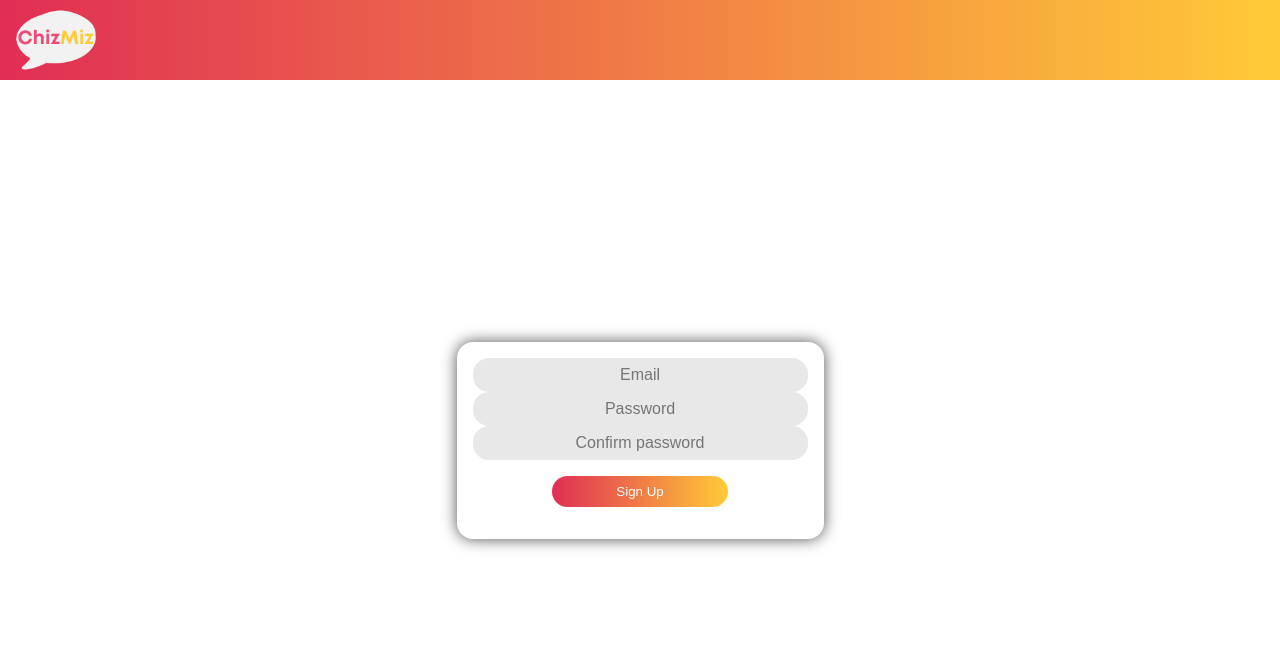
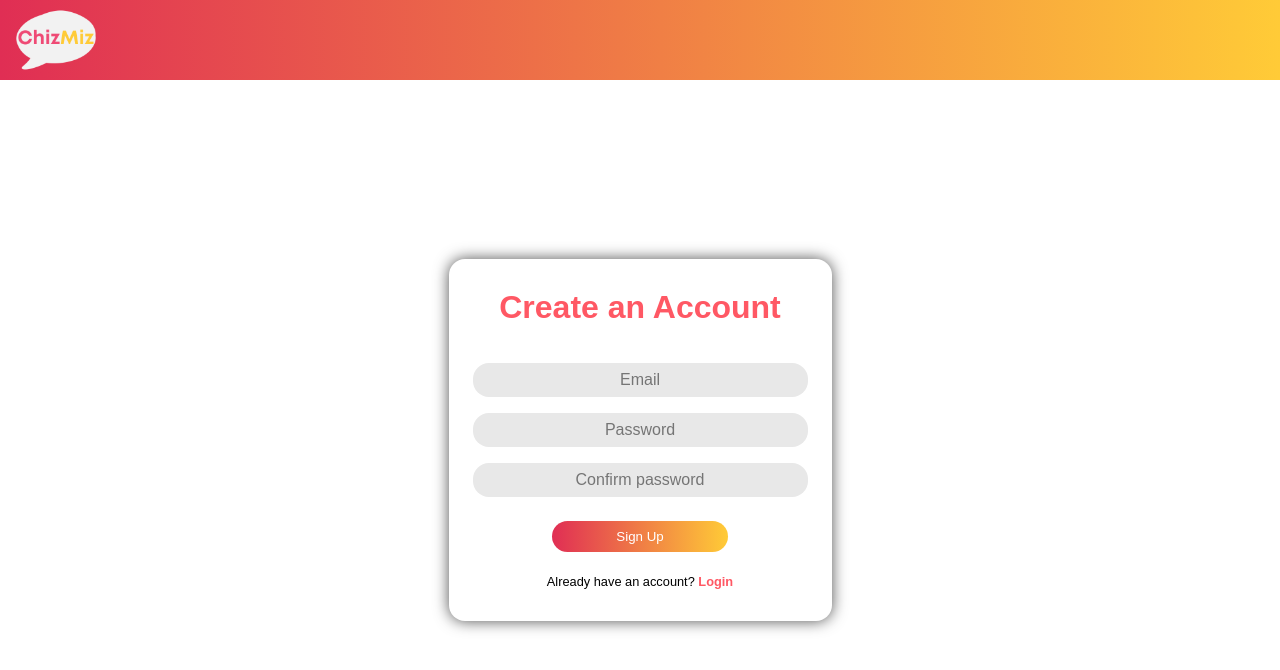
Before and after one commit to jujyne/slack-app, a React (Vite) app: page /sign-up in a window 1280 px wide. Shown: the top 670 px of the page. Built offline with nearby package versions, Linux system fonts and the light colour scheme; a web font is replaced by a local one.

Commit message:
style(signUp): adjust CSS properties for improved design

```diff
--- a/src/pages/SignUpPage/SignUpPage.jsx
+++ b/src/pages/SignUpPage/SignUpPage.jsx
@@ -1,6 +1,6 @@
 import logo from "../../assets/images/ChizMiz-nav.png";
 import React, { useState, useEffect } from "react";
-import { useNavigate } from "react-router-dom";
+import { useNavigate, Link } from "react-router-dom";
 
 export function SignUpPage() {
   const [email, setEmail] = useState("");
@@ -60,14 +60,17 @@ export function SignUpPage() {
       </nav>
       <main>
         <form onSubmit={handleSignUp}>
+          <h1>Create an Account</h1>
           <input
             type="text"
+            id="email"
             value={email}
             onChange={(e) => setEmail(e.target.value)}
             placeholder="Email"
           />
           <input
             type="text"
+            id="password"
             value={password}
             onChange={(e) => setPassword(e.target.value)}
             placeholder="Password"
@@ -79,6 +82,9 @@ export function SignUpPage() {
             placeholder="Confirm password"
           />
           <button type="submit">Sign Up</button>
+          <p>
+          Already have an account? <Link to="/">Login</Link>
+        </p>
         </form>
       </main>
     </div>
--- a/src/styles/partials/_Dashboard.scss
+++ b/src/styles/partials/_Dashboard.scss
@@ -33,6 +33,7 @@
         main{
             width: 25vw;
             height: 70vh;
+
             ul{
                 padding:1rem;
                 li{
@@ -45,6 +46,7 @@
                         display: flex;
                         align-items: center;
                         flex-direction: row;
+                        font-weight: normal;
                         transition: padding-right 0.3s;
 
                     }
@@ -92,6 +94,7 @@
                 flex-direction: row;
                 transition: padding-right 0.3s;
                 border-radius: 1rem;
+                font-weight: normal;
             }
             a:hover{
                 padding-right:2rem;
--- a/src/styles/partials/_SignUpPage.scss
+++ b/src/styles/partials/_SignUpPage.scss
@@ -37,9 +37,17 @@
             padding: 1rem;
             padding-top:1rem;
             height: fit-content;
+            h1{
+                color: v.$tertiaryColor;
+                font-size:v.$header;
+                font-weight: bold;
+                padding:1rem;
+                padding-bottom:2rem;
+            }
             input{
                 border-radius: 1rem;
                 padding: 0.5rem 4rem;
+                margin:0.5rem;
                 border:none;
                 background-color:v.$offWhite;
                 text-align: center;
@@ -58,6 +66,11 @@
             button:hover {
                 @include v.gradient(left);
             }
+            p{
+                font-size: v.$normalFont;
+                padding: 0.5rem;
+                padding-bottom: 1rem;
+            }
         }
 
     }
--- a/src/styles/partials/_app.scss
+++ b/src/styles/partials/_app.scss
@@ -6,3 +6,8 @@ body{
     width: 100vw;
     display: flex;
 }
+
+a{
+    color:v.$tertiaryColor;
+    font-weight: bold;
+}
--- a/src/styles/partials/_variables.scss
+++ b/src/styles/partials/_variables.scss
@@ -14,6 +14,7 @@ $fontStyle: 'Poppins', sans-serif;
 
 //font size
 $header: 2rem;
+$normalFont:0.8rem;
 
 
 //mixins
--- a/src/styles/style.css
+++ b/src/styles/style.css
@@ -61,6 +61,11 @@ body {
   display: flex;
 }
 
+a {
+  color: #FF5864;
+  font-weight: bold;
+}
+
 .login-cont {
   display: flex;
   justify-content: center;
@@ -114,10 +119,8 @@ body {
 }
 .login-cont .login-box p {
   font-size: 0.8rem;
-}
-.login-cont .login-box p a {
-  color: #FF5864;
-  font-weight: bold;
+  padding: 0.5rem;
+  padding-bottom: 1rem;
 }
 
 .sign-up-cont {
@@ -171,9 +174,17 @@ body {
   height: -moz-fit-content;
   height: fit-content;
 }
+.sign-up-cont main form h1 {
+  color: #FF5864;
+  font-size: 2rem;
+  font-weight: bold;
+  padding: 1rem;
+  padding-bottom: 2rem;
+}
 .sign-up-cont main form input {
   border-radius: 1rem;
   padding: 0.5rem 4rem;
+  margin: 0.5rem;
   border: none;
   background-color: #E8E8E8;
   text-align: center;
@@ -191,6 +202,11 @@ body {
 }
 .sign-up-cont main form button:hover {
   background: linear-gradient(to left, #E02E54, #FFCB37);
+}
+.sign-up-cont main form p {
+  font-size: 0.8rem;
+  padding: 0.5rem;
+  padding-bottom: 1rem;
 }
 
 .dashboard-cont {
@@ -245,6 +261,7 @@ body {
   display: flex;
   align-items: center;
   flex-direction: row;
+  font-weight: normal;
   transition: padding-right 0.3s;
 }
 .dashboard-cont nav main ul li:hover a {
@@ -287,6 +304,7 @@ body {
   flex-direction: row;
   transition: padding-right 0.3s;
   border-radius: 1rem;
+  font-weight: normal;
 }
 .dashboard-cont nav footer a:hover {
   padding-right: 2rem;
```
Also changed, not shown: src/styles/partials/_LoginPage.scss (+3 -5 lines), 1 other file (tests, documents, lock files or other folders).
